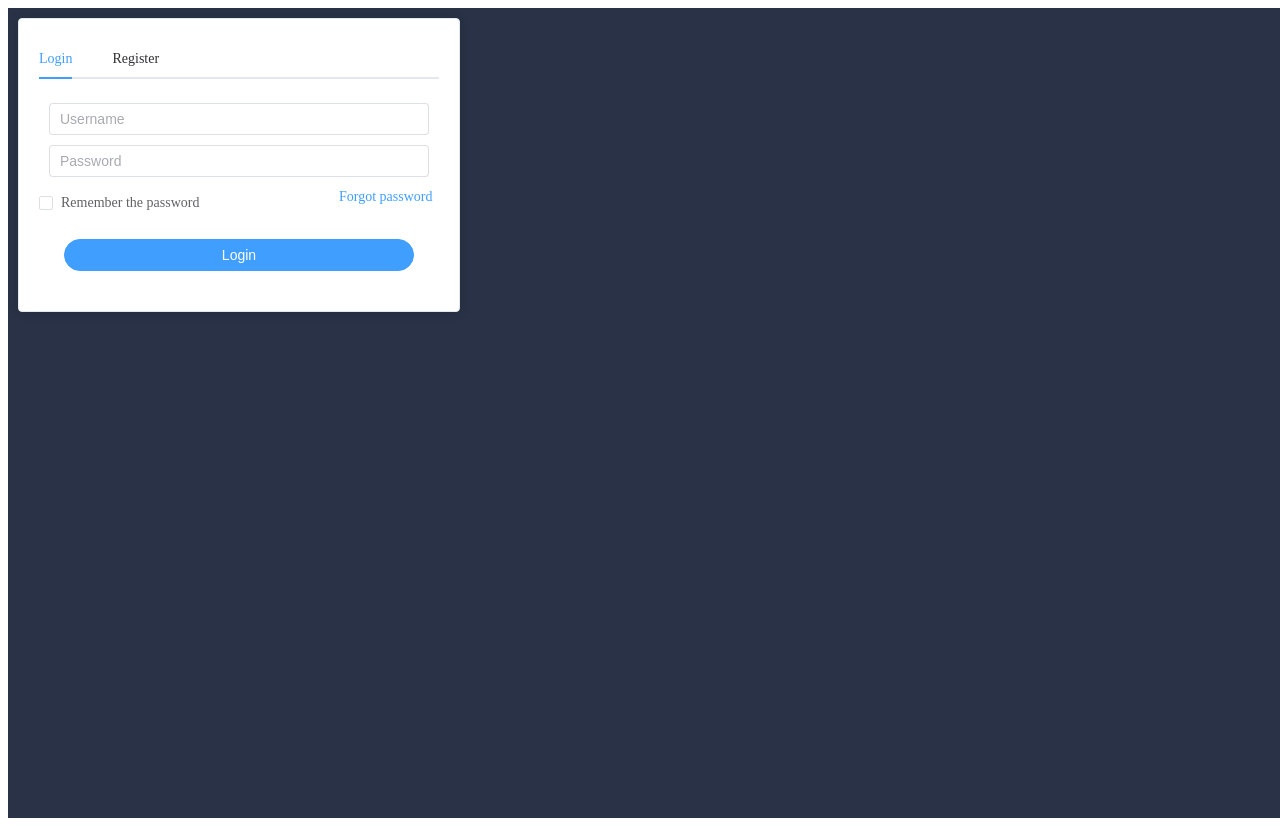
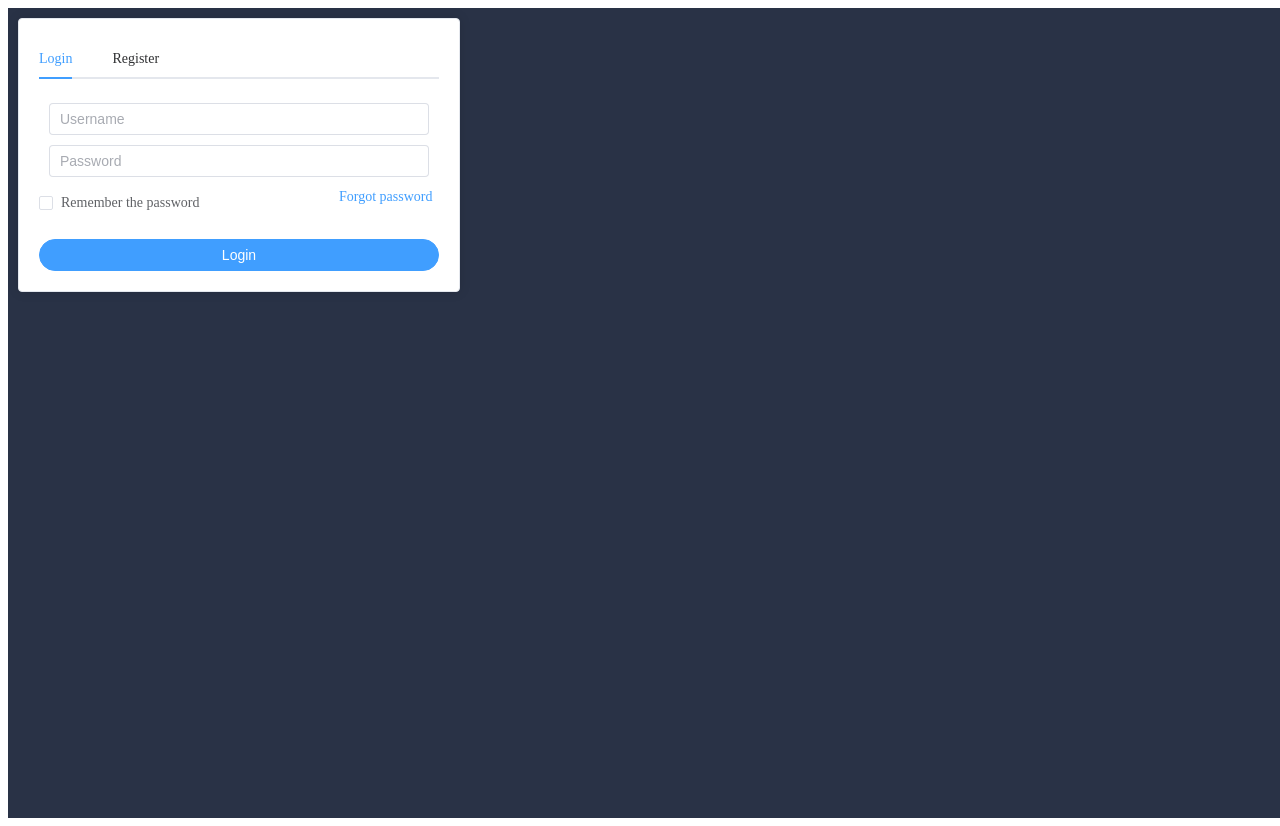
Before and after one commit to OzoneLabs/vuejs3-playground, a Vue app: page / in a window 1280 px wide. Built offline with nearby package versions, Linux system fonts and the light colour scheme.

Commit message:
Restyle login button

```diff
--- a/src/components/Login.vue
+++ b/src/components/Login.vue
@@ -75,8 +75,7 @@ export default {
 }
 
 .login-button {
-    /* padding: 20em; */
-    width: 25em;
-    margin: 20px 0;
+    width: 100%;
+    margin-top: 20px;
 }
 </style>
```
